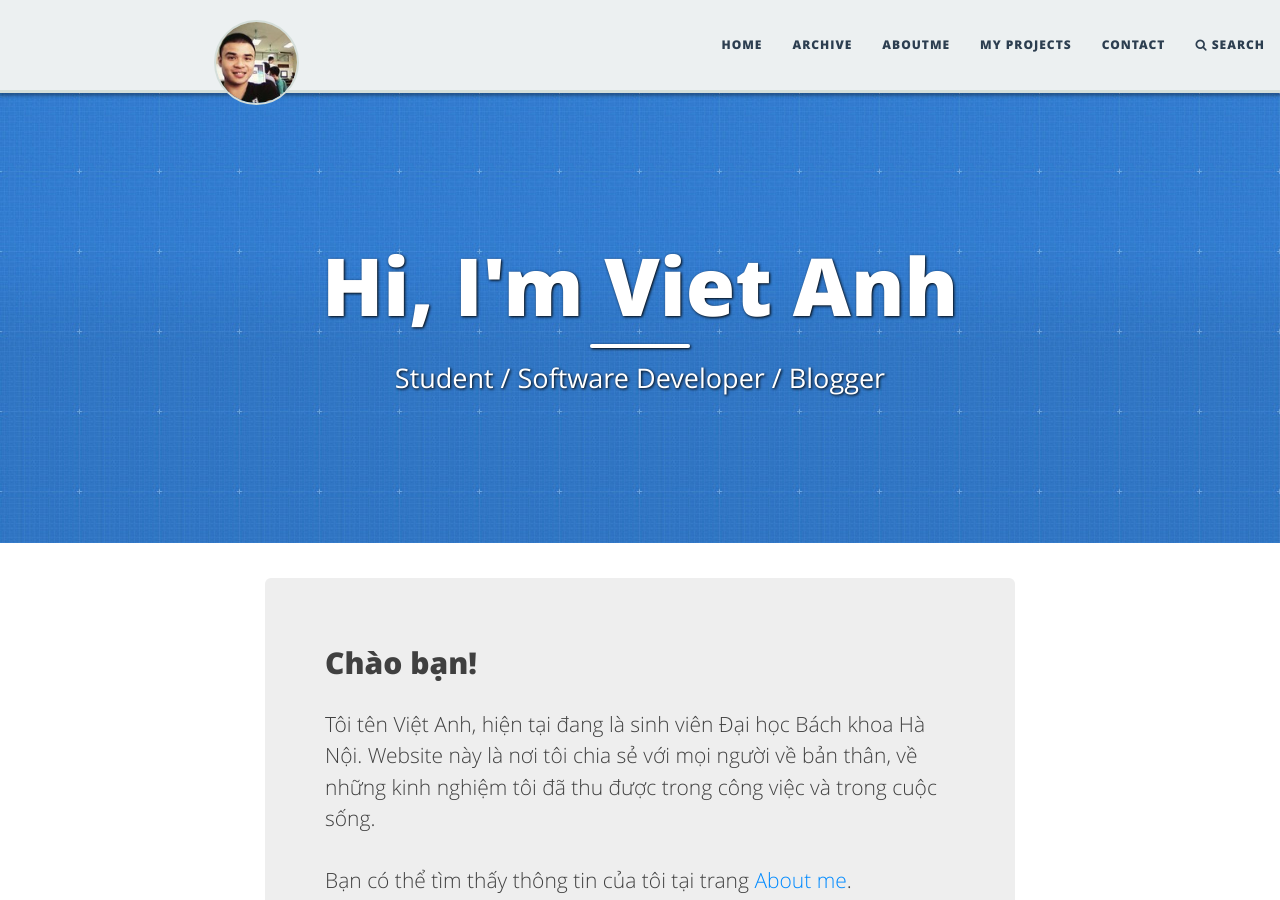
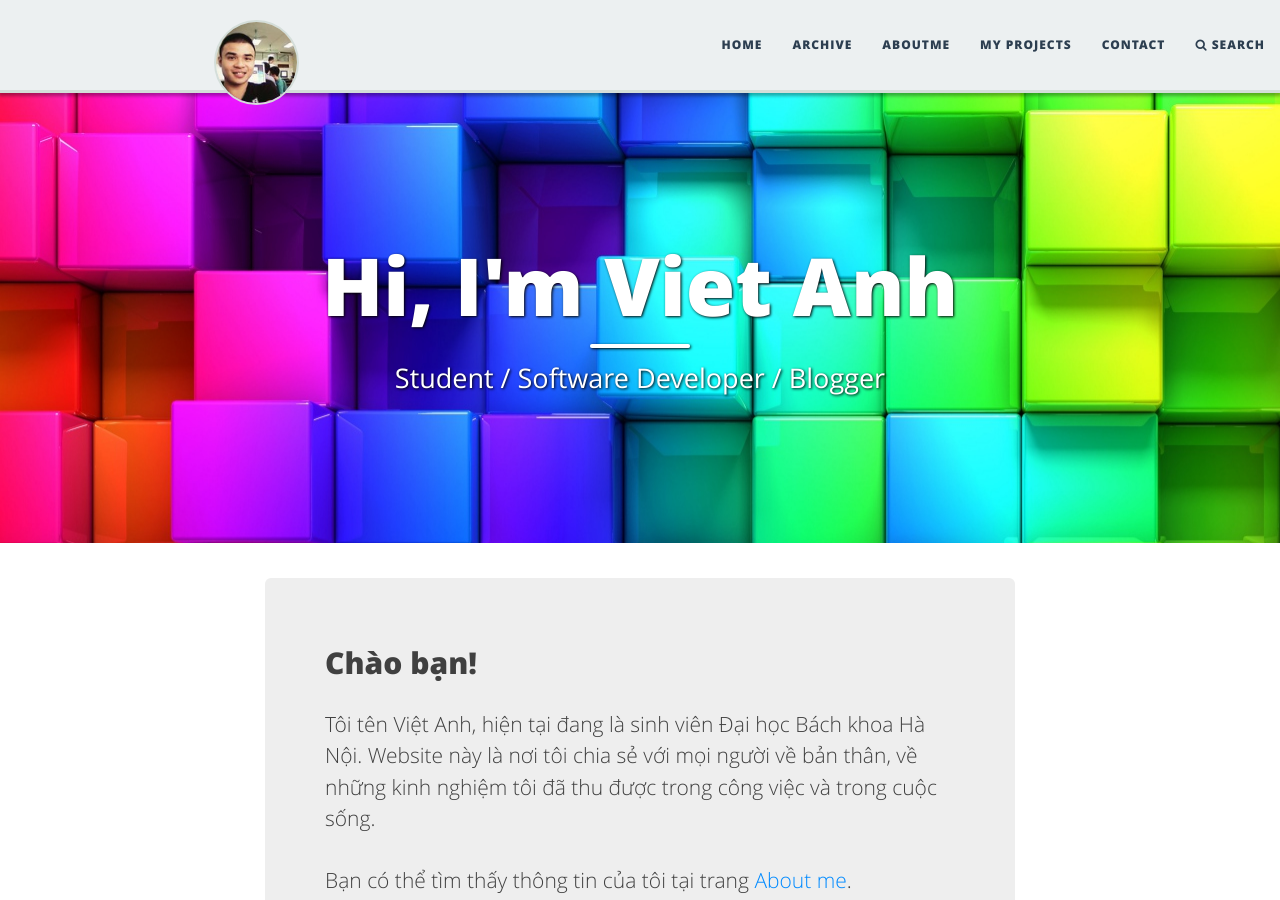
Before and after one commit to diglink/vietanhdev.github.io, a Jekyll site: the page built from index.html, in a window 1280 px wide and 900 px high. Built offline with Jekyll 4.4.1, drawn with Linux system fonts in a browser that asks for light colours; the list of posts is cut into pages by our own code.

Commit message:
change theme

```diff
--- a/index.html
+++ b/index.html
@@ -4,7 +4,7 @@ meta-title: "VietAnhDev's Homepage - Nguyễn Việt Anh"
 meta-description: "The website of VietAnhDev (Nguyễn Việt Anh) - where I share with the world about my life, my work and my hobbies. - Chia sẻ về cuộc sống và những điều thú vị Việt Anh đã làm."
 title: "Hi, I'm Viet Anh"
 subtitle: Student / Software Developer / Blogger
-bigimg: "/files/bigimg/header.jpg"
+bigimg: "/files/bigimg/colorful.jpg"
 ---
 <div class="main-explain-area jumbotron">
 	<h2>Chào bạn!</h2>
```
Also changed, not shown: files/bigimg/colorful.jpg (added).
